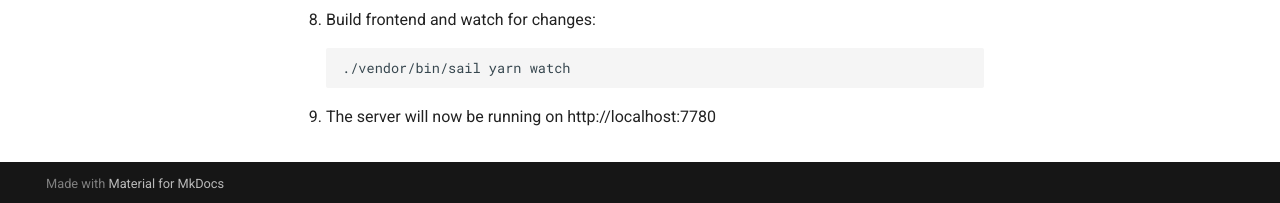
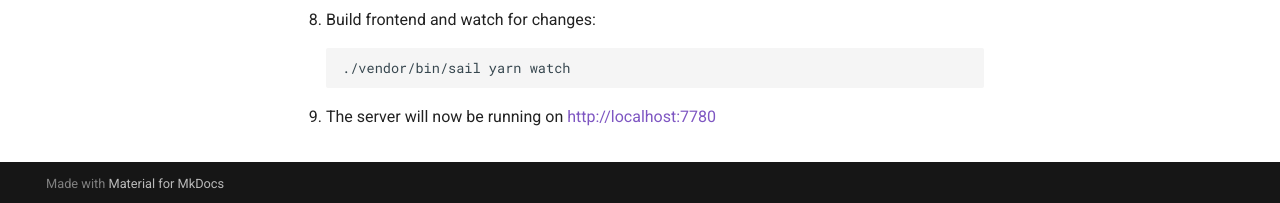
Before and after one commit to urbanSpatial/LetsPlanOrg, an MkDocs documentation site: the page built from docs/development/quick-start.md, in a window 1280 px wide and 900 px high, scrolled down 1066 px. Shown: the part 694-897 px from the top of the window. Built offline with MkDocs 1.6.1 and Material for MkDocs 9.7.7, drawn with Linux system fonts in a browser that asks for light colours; nearby versions of some CDN libraries; comment, search, counter and statistics services are not loaded.

Commit message:
style(docs): make url a link

````diff
--- a/docs/development/quick-start.md
+++ b/docs/development/quick-start.md
@@ -77,4 +77,4 @@
     ./vendor/bin/sail yarn watch
     ```
 
-9. The server will now be running on http://localhost:7780
+9. The server will now be running on <http://localhost:7780>
````
